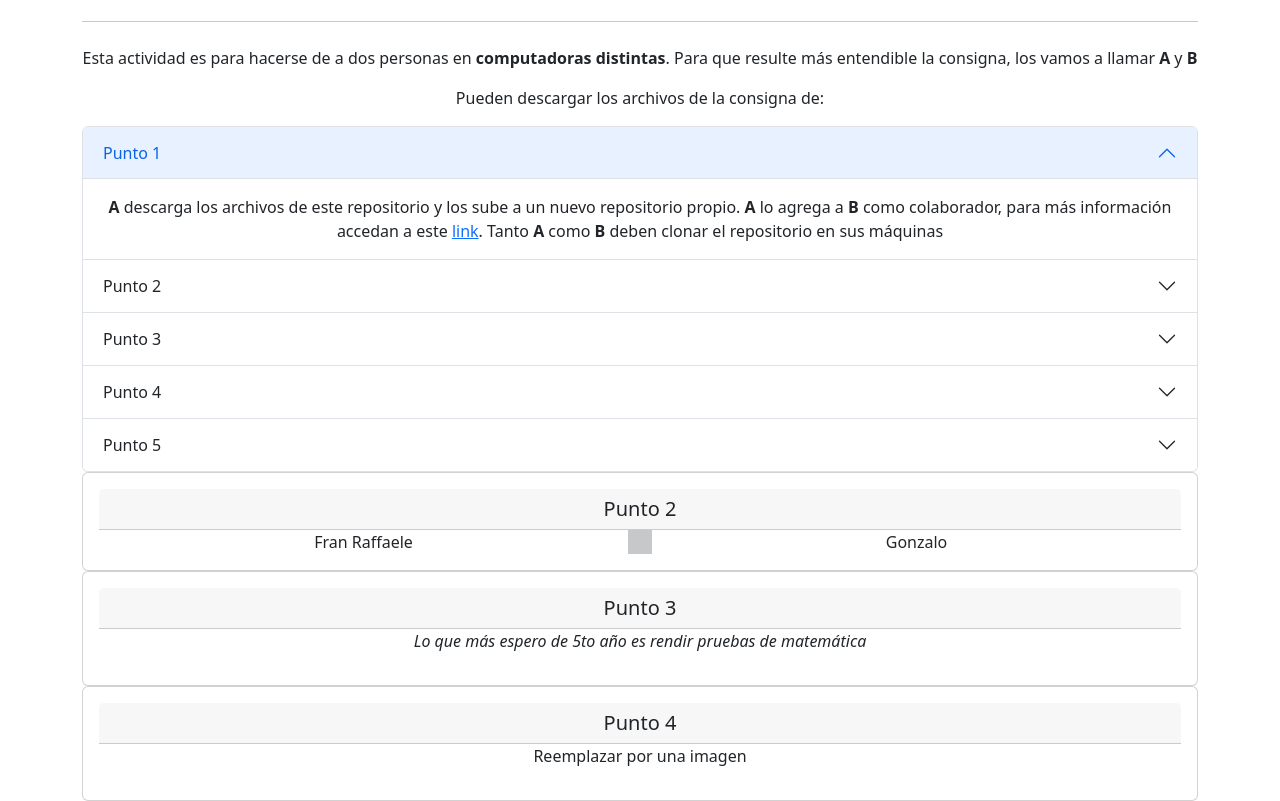
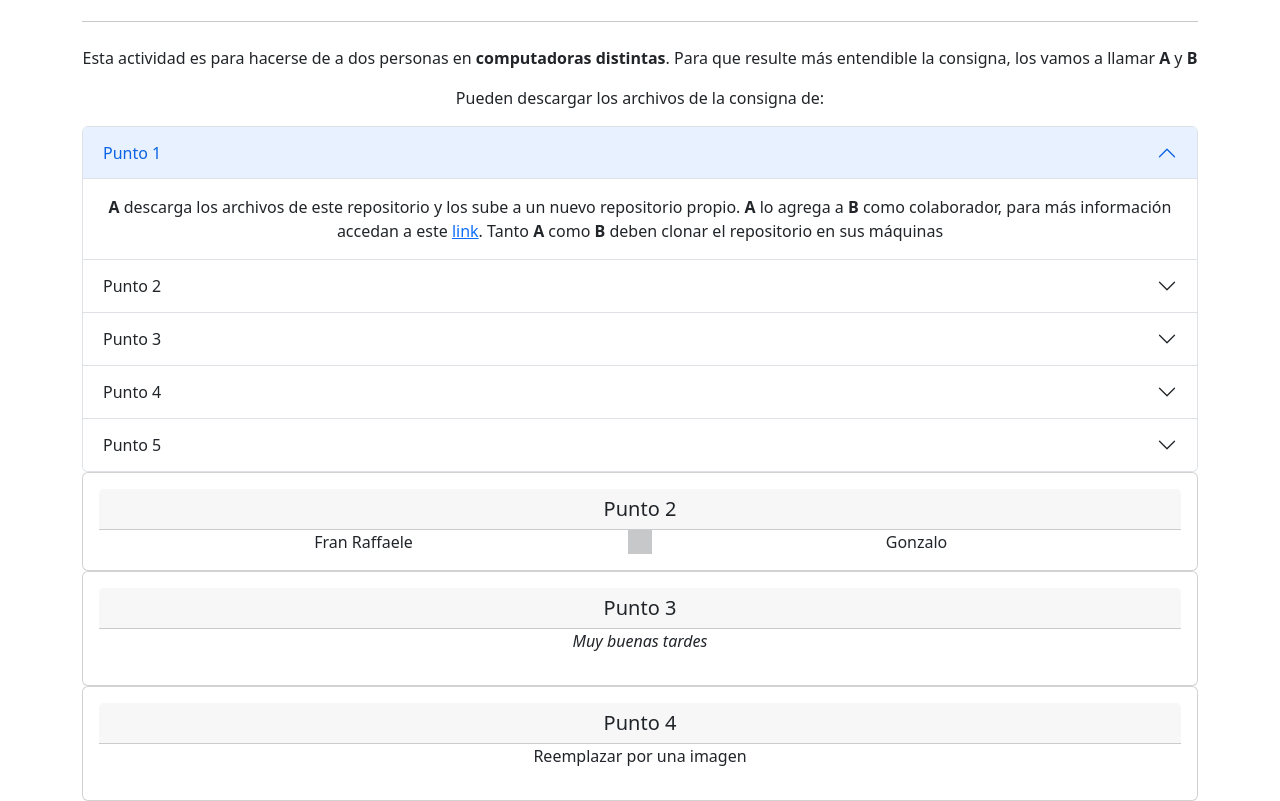
Before and after one commit to Fraffita/Punto-1, a plain HTML site: page index.html in a window 1280 px wide. Shown: the part 108-909 px from the top of the page. Drawn offline with nearby package versions, Linux system fonts and the light colour scheme.

Commit message:
error punto 3

```diff
--- a/index.html
+++ b/index.html
@@ -97,7 +97,7 @@
       <div class="card">
             <div class="card-body">
             <h5 class="card-header">Punto 3</h5>
-            <p><i>Lo que más espero de 5to año es rendir pruebas de matemática</i></p>
+            <p><i>Muy buenas tardes</i></p>
             </div>
       </div>
       <div class="card">
```
